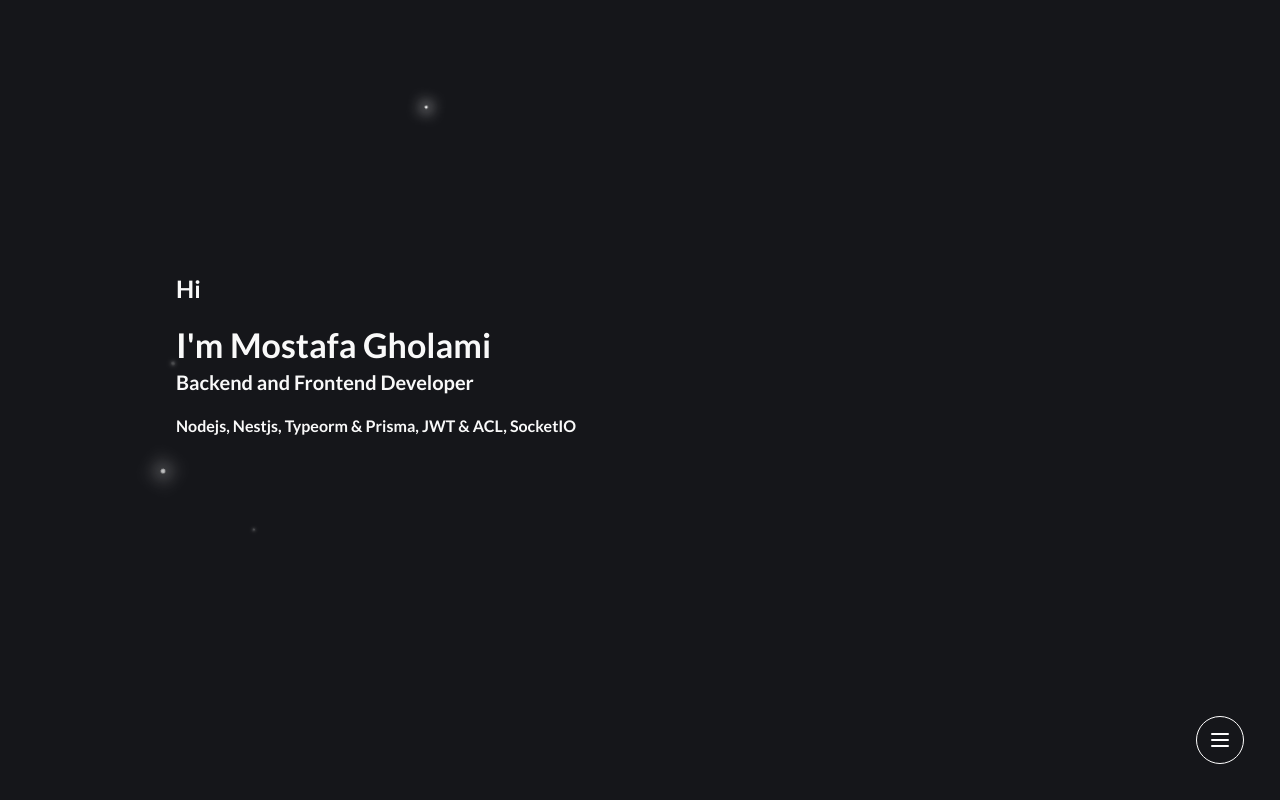
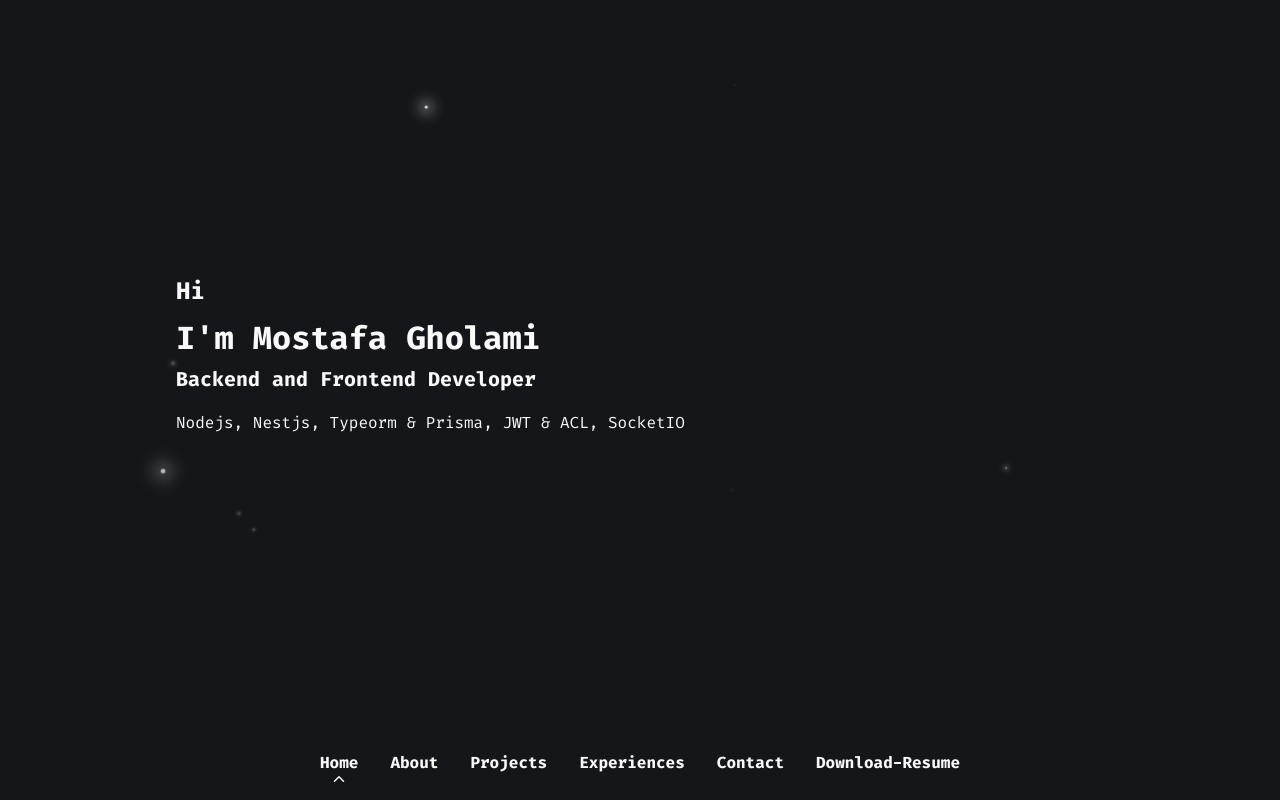
Before and after one commit to mst-ghi/mst-ghi.github.io, a Next.js app: page / in a window 1280 px wide. Built offline with nearby package versions, Linux system fonts and the light colour scheme.

Commit message:
source updated
Signed-off-by: Mostafa Gholami <mostafagholamidev@gmail.com>

```diff
--- a/package.json
+++ b/package.json
@@ -8,15 +8,11 @@
     "lint": "next lint"
   },
   "dependencies": {
-    "@mantine/carousel": "^7.12.0",
     "@mantine/core": "^7.12.0",
-    "@mantine/dates": "^7.12.0",
     "@mantine/hooks": "^7.12.0",
     "@mantine/modals": "^7.12.0",
-    "@mantine/notifications": "^7.12.0",
     "@tabler/icons-react": "^3.12.0",
     "dayjs": "^1.11.12",
-    "embla-carousel-react": "^8.1.8",
     "framer-motion": "^11.3.24",
     "next": "14.2.5",
     "react": "^18",
--- a/src/app/layout.tsx
+++ b/src/app/layout.tsx
@@ -1,11 +1,9 @@
-import { Lato } from 'next/font/google';
+import { Fira_Code } from 'next/font/google';
 import { AppHead } from '@/components/shell';
 import AppProvider from '@/components/app-provider';
 
-const lato = Lato({
-  weight: '700',
+const Fira = Fira_Code({
   subsets: ['latin'],
-  display: 'swap',
 });
 
 export default function RootLayout({
@@ -14,9 +12,9 @@ export default function RootLayout({
   children: React.ReactNode;
 }>) {
   return (
-    <html lang='en' className={lato.className}>
+    <html lang='en'>
       <AppHead />
-      <body suppressHydrationWarning>
+      <body suppressHydrationWarning className={Fira.className}>
         <AppProvider>{children}</AppProvider>
       </body>
     </html>
--- a/src/app/not-found.tsx
+++ b/src/app/not-found.tsx
@@ -3,7 +3,6 @@
 import Link from 'next/link';
 import { AppPage } from '@/components/shell';
 import { usePathname } from 'next/navigation';
-import { IconHome } from '@tabler/icons-react';
 import { Button, Center, Flex, Text } from '@mantine/core';
 
 export default function NotFoundPage() {
@@ -29,8 +28,8 @@ export default function NotFoundPage() {
         </Text>
 
         <Flex direction='row' align='center' justify='center' gap='xl'>
-          <Button leftSection={<IconHome />} variant='outline' component={Link} href='/'>
-            Home Page
+          <Button variant='outline' component={Link} href='/'>
+            Go To Home Page
           </Button>
         </Flex>
       </Center>
--- a/src/app/page.tsx
+++ b/src/app/page.tsx
@@ -1,17 +1,22 @@
 'use client';
 
 import { AppData } from '@/data';
-import { Title, Text } from '@mantine/core';
+import { Text } from '@mantine/core';
+import { useMediaQueries } from '@/hooks';
 import { AppPage } from '@/components/shell';
 import { TypeAnimation } from 'react-type-animation';
 
 export default function HomePage() {
+  const { isMobile } = useMediaQueries();
+
   return (
     <AppPage>
-      <Text fz={24} fw={700}>
+      <Text fz={24} fw={700} mb='-sm'>
         Hi
       </Text>
-      <Title>I'm {AppData.name}</Title>
+      <Text fz={isMobile ? 26 : 32} fw={800}>
+        I'm {AppData.name}
+      </Text>
       <Text fz={20} fw={700} mt='-md'>
         {AppData.headline}
       </Text>
--- a/src/components/app-provider.tsx
+++ b/src/components/app-provider.tsx
@@ -1,45 +1,22 @@
 'use client';
 
 import '@mantine/core/styles.css';
-import '@mantine/notifications/styles.css';
-import '@mantine/dates/styles.css';
-import '@mantine/carousel/styles.css';
 import '../styles/globals.css';
 
 import { Suspense } from 'react';
 import { AppLayout } from './shell';
 import { ThemeObject } from '@/utils/theme';
 import { ModalsProvider } from '@mantine/modals';
-import { DatesProvider } from '@mantine/dates';
-import { Notifications } from '@mantine/notifications';
-import { ColorSchemeScript, MantineProvider, ScrollArea } from '@mantine/core';
+import { ColorSchemeScript, MantineProvider } from '@mantine/core';
 
 const AppProvider = ({ children }: { children: React.ReactNode }) => {
   return (
     <Suspense>
       <ColorSchemeScript forceColorScheme='dark' />
       <MantineProvider forceColorScheme='dark' theme={ThemeObject}>
-        <DatesProvider
-          settings={{
-            locale: 'fa',
-            timezone: 'Asia/Tehran',
-          }}
-        >
-          <Notifications limit={7} autoClose={5000} containerWidth='100%' position='top-center' />
-          <ModalsProvider
-            labels={{ confirm: 'Yes', cancel: 'No' }}
-            modalProps={{
-              centered: true,
-              scrollAreaComponent: ScrollArea.Autosize,
-              overlayProps: {
-                opacity: 0.55,
-                blur: 3,
-              },
-            }}
-          >
-            <AppLayout>{children}</AppLayout>
-          </ModalsProvider>
-        </DatesProvider>
+        <ModalsProvider labels={{ confirm: 'Yes', cancel: 'No' }}>
+          <AppLayout>{children}</AppLayout>
+        </ModalsProvider>
       </MantineProvider>
     </Suspense>
   );
--- a/src/components/shell/app-layout.tsx
+++ b/src/components/shell/app-layout.tsx
@@ -1,8 +1,8 @@
 'use client';
 
-import { AppShell, Center, Loader } from '@mantine/core';
 import AppNavigate from './app-navigate';
 import { useEffect, useState } from 'react';
+import { AppShell, Center, Loader } from '@mantine/core';
 
 const AppLayout = ({ children }: { children: React.ReactNode }) => {
   const [loading, setLoading] = useState(true);
@@ -29,13 +29,13 @@ const AppLayout = ({ children }: { children: React.ReactNode }) => {
         footer: { padding: 16 },
       }}
     >
-      {Array.from({ length: 12 }).map((e, idx) => (
+      {Array.from({ length: 16 }).map((e, idx) => (
         <div key={`firefly-${idx}`} className='firefly' />
       ))}
 
       {loading && (
         <Center h='100dvh' pos='absolute' left={0} top={0} right={0} bottom={0}>
-          <Loader />
+          <Loader color='white' />
         </Center>
       )}
 
--- a/src/components/shell/app-navigate.tsx
+++ b/src/components/shell/app-navigate.tsx
@@ -1,10 +1,13 @@
+'use client';
+
 import Link from 'next/link';
 import { useMediaQueries } from '@/hooks';
-import { IconMenu2 } from '@tabler/icons-react';
-import { ActionIcon, Menu, Text } from '@mantine/core';
+import { usePathname } from 'next/navigation';
+import { ActionIcon, Flex, Menu, Text } from '@mantine/core';
+import { IconChevronUp, IconMenu2 } from '@tabler/icons-react';
 
 interface NavigateLink {
-  href?: string;
+  href: string;
   label: string;
   newTab?: boolean;
 }
@@ -19,10 +22,12 @@ const Links: NavigateLink[] = [
 ];
 
 const AppNavigate = () => {
+  const pathname = usePathname();
   const { isMobile } = useMediaQueries();
 
+  if (isMobile) {
     return (
-    <Menu withinPortal width={120} position='left-end'>
+      <Menu withinPortal width={136} position='left-end'>
         <Menu.Target>
           <ActionIcon
             pos='absolute'
@@ -53,6 +58,58 @@ const AppNavigate = () => {
         </Menu.Dropdown>
       </Menu>
     );
+  }
+
+  return (
+    <Flex
+      pos='fixed'
+      bottom={0}
+      left={0}
+      w='100vw'
+      align='center'
+      justify='center'
+      gap='xl'
+      mb={24}
+      mt={24}
+    >
+      {Links.map((ln, idx) => {
+        let isActive = pathname.includes(ln.href);
+
+        if (ln.href === '/') {
+          isActive = pathname === ln.href;
+        }
+
+        let label = ln.label;
+        if (ln.href.startsWith('/resume')) {
+          label = 'Download-Resume';
+        }
+
+        return (
+          <Link
+            key={`menu-${ln.href}-${idx}`}
+            href={ln.href || '#'}
+            target={ln.newTab ? '_blank' : undefined}
+            style={{ textDecoration: 'none', position: 'relative' }}
+          >
+            <Text fw={700}>{label}</Text>
+            {isActive && (
+              <IconChevronUp
+                size={18}
+                style={{
+                  position: 'absolute',
+                  left: 0,
+                  right: 0,
+                  bottom: -12,
+                  marginLeft: 'auto',
+                  marginRight: 'auto',
+                }}
+              />
+            )}
+          </Link>
+        );
+      })}
+    </Flex>
+  );
 };
 
 export default AppNavigate;
--- a/src/components/shell/app-page.tsx
+++ b/src/components/shell/app-page.tsx
@@ -13,7 +13,7 @@ const AppPage = ({ title, children }: AppPageProps) => {
   const { isMobile } = useMediaQueries();
 
   return (
-    <ScrollArea mb='md'>
+    <ScrollArea mb='md' mah={isMobile ? '100dvh' : 'calc(100dvh - 124px)'}>
       <motion.main
         initial={{ opacity: 0, y: 16 }}
         animate={{ opacity: 1, y: 0 }}
--- a/src/styles/globals.css
+++ b/src/styles/globals.css
@@ -10,3 +10,7 @@ a {
   color: #f9f9f9 !important;
   font-weight: 900 !important;
 }
+
+.mantine-Title-root{
+  font-family: inherit;
+}
--- a/src/utils/theme.ts
+++ b/src/utils/theme.ts
@@ -1,16 +1,10 @@
 import { MantineThemeOverride } from '@mantine/core';
 
-const fontFamily = 'Lato, Arial, Helvetica, sans-serif';
-
 export const ThemeObject: MantineThemeOverride = {
-  fontFamily,
   primaryColor: 'dark',
   black: '#15161A',
   white: '#f9f9f9',
   defaultRadius: 'md',
-  headings: {
-    fontFamily,
-  },
   other: {},
   components: {
     Button: {
```
Also changed, not shown: tsconfig.json (+5 -19 lines), 1 other file (tests, documents, lock files or other folders). Lines whose indentation alone changed are shown as unchanged.
